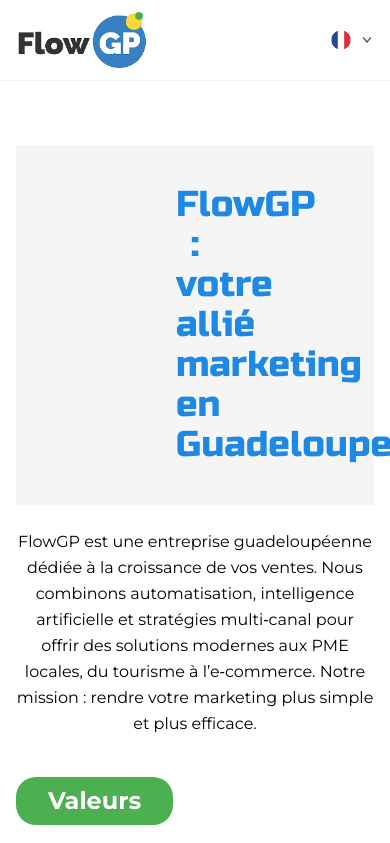
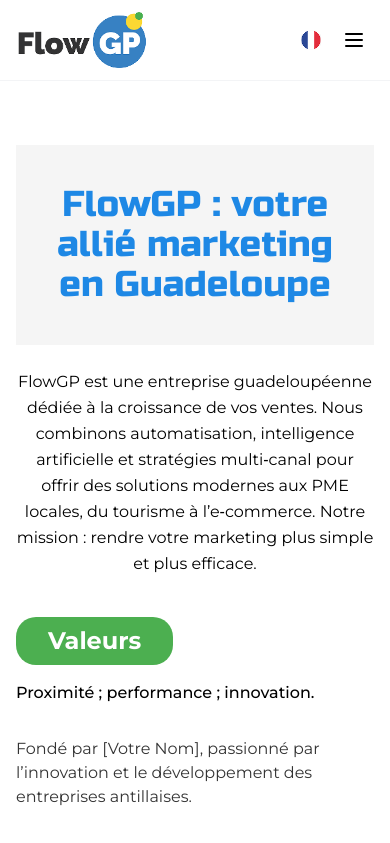
Before and after one commit to Okpeyemi/flowgp, a Next.js app: page /apropos in a window 390 px wide. Shown: the top 843 px of the page. Built offline with nearby package versions, Linux system fonts and the light colour scheme.

Commit message:
feat: enhance Header component with mobile menu toggle functionality and responsive adjustments

```diff
--- a/src/components/acceuil/section1.tsx
+++ b/src/components/acceuil/section1.tsx
@@ -6,7 +6,7 @@
 export default function Section1() {
   return (
     <section className="relative overflow-hidden bg-white font-sans">
-      <div className="max-w-7xl mx-auto grid gap-10 lg:grid-cols-2 items-center px-4 sm:px-6 lg:px-8 py-16 lg:py-24 mb-50">
+      <div className="max-w-7xl mx-auto grid gap-10 lg:grid-cols-2 items-center px-4 sm:px-6 lg:px-8 py-16 lg:py-24 mb-50 max-md:mb-30">
         <div>
           <h1 className="font-mono leading-tight text-4xl md:text-5xl lg:text-[64px] font-black">
             <span className="text-blue">FlowGP</span>
--- a/src/components/apropos/apropos.tsx
+++ b/src/components/apropos/apropos.tsx
@@ -5,7 +5,7 @@
     <section className="bg-white font-sans">
       <div className="max-w-7xl mx-auto px-4 sm:px-6 lg:px-8 py-16 md:py-24">
         <h2
-          className="text-center font-mono text-blue text-4xl md:text-5xl font-normal bg-[#F5F5F5] py-10 px-40"
+          className="text-center font-mono text-blue text-4xl md:text-5xl font-normal bg-[#F5F5F5] py-10 px-40 max-lg:px-10"
         >
           FlowGP : votre allié marketing en Guadeloupe
         </h2>
--- a/src/components/contact/contact.tsx
+++ b/src/components/contact/contact.tsx
@@ -45,7 +45,7 @@
 
           {/* Téléphone avec étiquette à gauche */}
           <div className="flex gap-2">
-            <span className="select-none rounded-[12px] bg-[#F0F0F0] px-5 py-4 text-black/80">
+            <span className="select-none rounded-[12px] bg-[#F0F0F0] px-5 py-4 text-black/80 max-md:hidden">
               Téléphone
             </span>
             <input
--- a/src/components/header.tsx
+++ b/src/components/header.tsx
@@ -3,6 +3,7 @@
 import Image from "next/image";
 import Link from "next/link";
 import { usePathname } from "next/navigation";
+import { useState } from "react";
 
 const navItems = [
 	{ href: "/", label: "Accueil" },
@@ -14,11 +15,10 @@
 
 export function Header() {
 	const pathname = usePathname();
+	const [open, setOpen] = useState(false);
 
 	return (
-		<header
-			className="sticky top-0 z-50 bg-white/90 backdrop-blur border-b border-gray-100 font-sans"
-		>
+		<header className="sticky top-0 z-50 bg-white/90 backdrop-blur border-b border-gray-100 font-sans relative">
 			<div className="max-w-7xl mx-auto flex items-center justify-between px-4 sm:px-6 lg:px-8 h-20">
 				<Link
 					href="/"
@@ -34,7 +34,7 @@
 					/>
 				</Link>
 
-				<nav className="hidden md:flex items-center gap-10">
+				<nav className="hidden lg:flex items-center gap-10">
 					{navItems.map((item) => {
 						const active =
 							pathname === item.href ||
@@ -55,7 +55,7 @@
 					})}
 				</nav>
 
-				<div className="flex items-center gap-2">
+				<div className="flex items-center gap-3">
 					<Image
 						src="/france.png"
 						alt="Français"
@@ -63,23 +63,66 @@
 						height={22}
 						className="rounded-full"
 					/>
-					<svg
-						aria-hidden="true"
-						width="14"
-						height="14"
-						viewBox="0 0 20 20"
-						fill="none"
-						className="text-black/70"
+					{/* Mobile toggle (<= lg) */}
+					<button
+						type="button"
+						aria-label="Ouvrir/fermer le menu"
+						aria-expanded={open}
+						onClick={() => setOpen((v) => !v)}
+						className="lg:hidden inline-flex items-center justify-center rounded-md p-2 text-black hover:bg-black/5"
 					>
+						{open ? (
+							// Icon: close
+							<svg width="24" height="24" viewBox="0 0 24 24" fill="none">
 								<path
-							d="M5 7l5 6 5-6"
+									d="M6 6l12 12M18 6L6 18"
 									stroke="currentColor"
 									strokeWidth="2"
 									strokeLinecap="round"
 									strokeLinejoin="round"
 								/>
 							</svg>
+						) : (
+							// Icon: hamburger
+							<svg width="24" height="24" viewBox="0 0 24 24" fill="none">
+								<path
+									d="M4 6h16M4 12h16M4 18h16"
+									stroke="currentColor"
+									strokeWidth="2"
+									strokeLinecap="round"
+									strokeLinejoin="round"
+								/>
+							</svg>
+						)}
+					</button>
 				</div>
+			</div>
+
+			{/* Mobile menu panel */}
+			<div
+				className={`lg:hidden ${open ? "block" : "hidden"} absolute inset-x-0 top-20 z-50 border-t border-gray-100 bg-white shadow-md`}
+			>
+				<nav className="max-w-7xl mx-auto px-4 sm:px-6 lg:px-8 py-4 grid gap-3">
+					{navItems.map((item) => {
+						const active =
+							pathname === item.href ||
+							(item.href !== "/" && pathname?.startsWith(item.href));
+						return (
+							<Link
+								key={item.href}
+								href={item.href}
+								onClick={() => setOpen(false)}
+								className={`py-2 ${
+									active
+										? "text-yellow font-bold"
+										: "text-black/80 hover:text-black"
+								}`}
+							>
+								{item.label}
+							</Link>
+						);
+					})}
+				</nav>
 			</div>
 		</header>
 	);
--- a/src/components/newsletter.tsx
+++ b/src/components/newsletter.tsx
@@ -16,8 +16,7 @@
   return (
     <section className={`font-sans ${bgClass} text-white`}>
       <div className="max-w-7xl mx-auto px-4 sm:px-6 lg:px-8 py-14">
-        <div className="grid gap-10 lg:grid-cols-2 items-start">
-          <div className="flex items-start gap-6">
+        <div className="flex max-md:flex-col items-start justify-between gap-6">
             <Image
               src="/flow-white.png"
               alt="FlowGP"
@@ -45,7 +44,6 @@
               </p>
               <p>Adresse: [Votre adresse ou domiciliation].</p>
             </div>
-          </div>
 
           <div className="flex flex-col items-start lg:items-end gap-4">
             <p className="text-xl font-bold">Réseaux Sociaux :</p>
```
Lines whose indentation alone changed are shown as unchanged.
